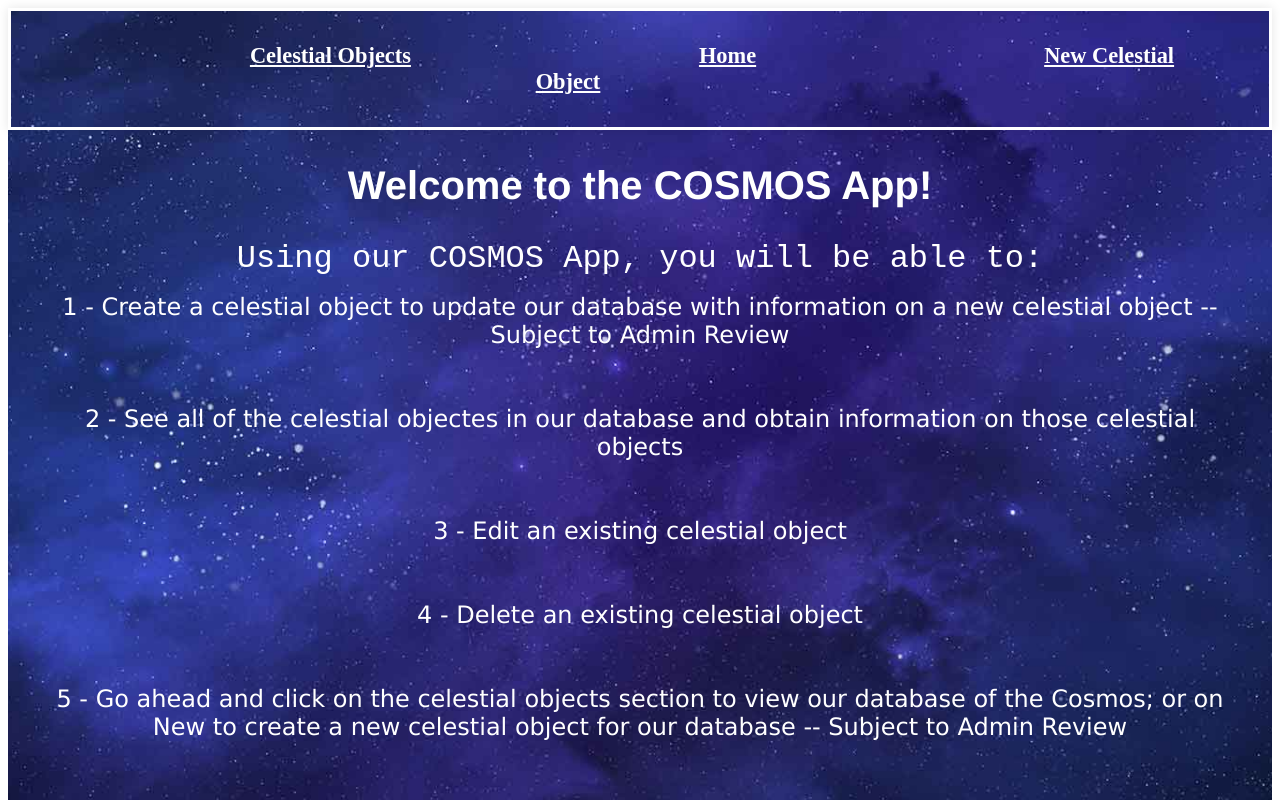
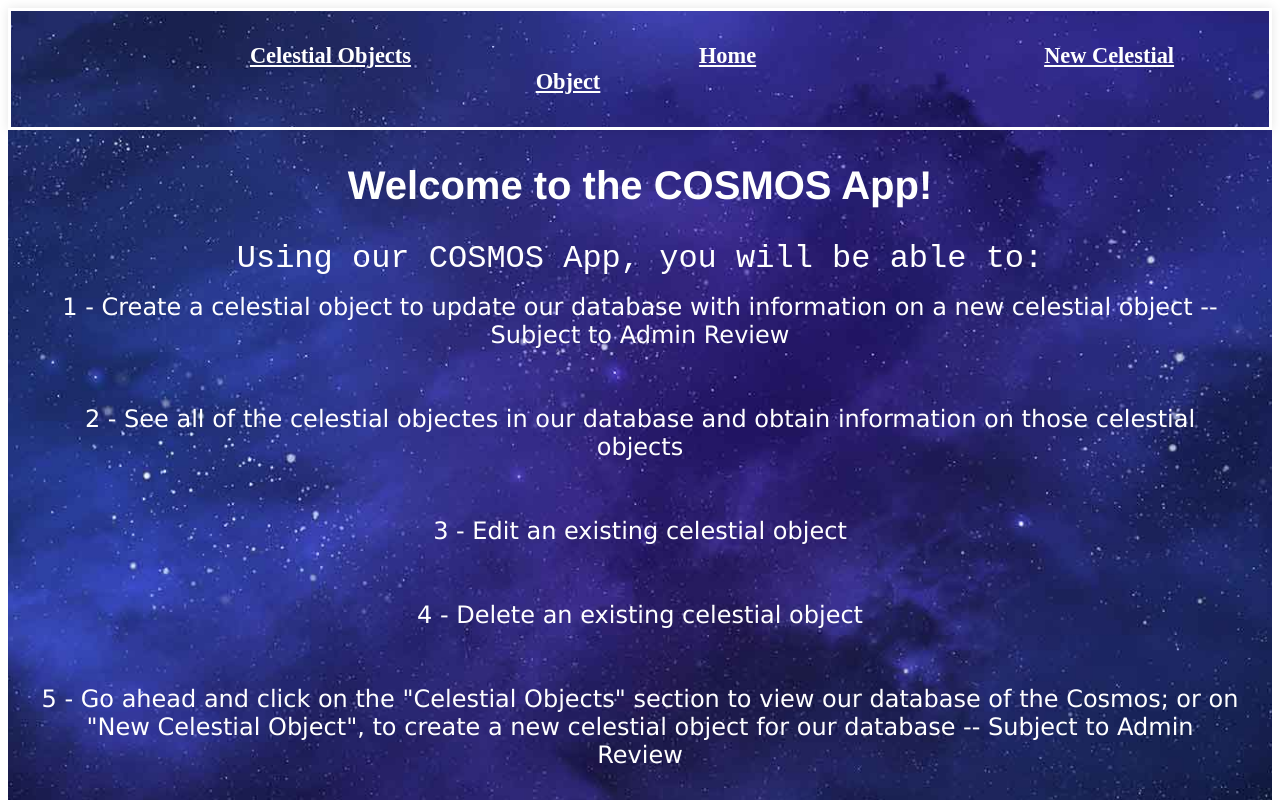
Before and after one commit to AlexanderTsiklidis1/cosmos-app-front-end, a React (Vite) app: page / in a window 1280 px wide. Shown: the top 800 px of the page. Built offline with nearby package versions, Linux system fonts and the light colour scheme.

Commit message:
edits homepage

```diff
--- a/Pages/Home.jsx
+++ b/Pages/Home.jsx
@@ -11,7 +11,7 @@ function Home() {
         <li className="feature-item">2 - See all of the celestial objectes in our database and obtain information on those celestial objects</li>
         <li className="feature-item">3 - Edit an existing celestial object</li>
         <li className="feature-item">4 - Delete an existing celestial object</li>
-        <li className="feature-item">5 - Go ahead and click on the celestial objects section to view our database of the Cosmos; or on New to create a new celestial object for our database -- Subject to Admin Review </li>
+        <li className="feature-item">5 - Go ahead and click on the "Celestial Objects" section to view our database of the Cosmos; or on "New Celestial Object", to create a new celestial object for our database -- Subject to Admin Review </li>
       </ul>
       <p className="description">We do hope you enjoy our COSMOS app, and please tell your friends and spread the word!</p>
     </div>
```
